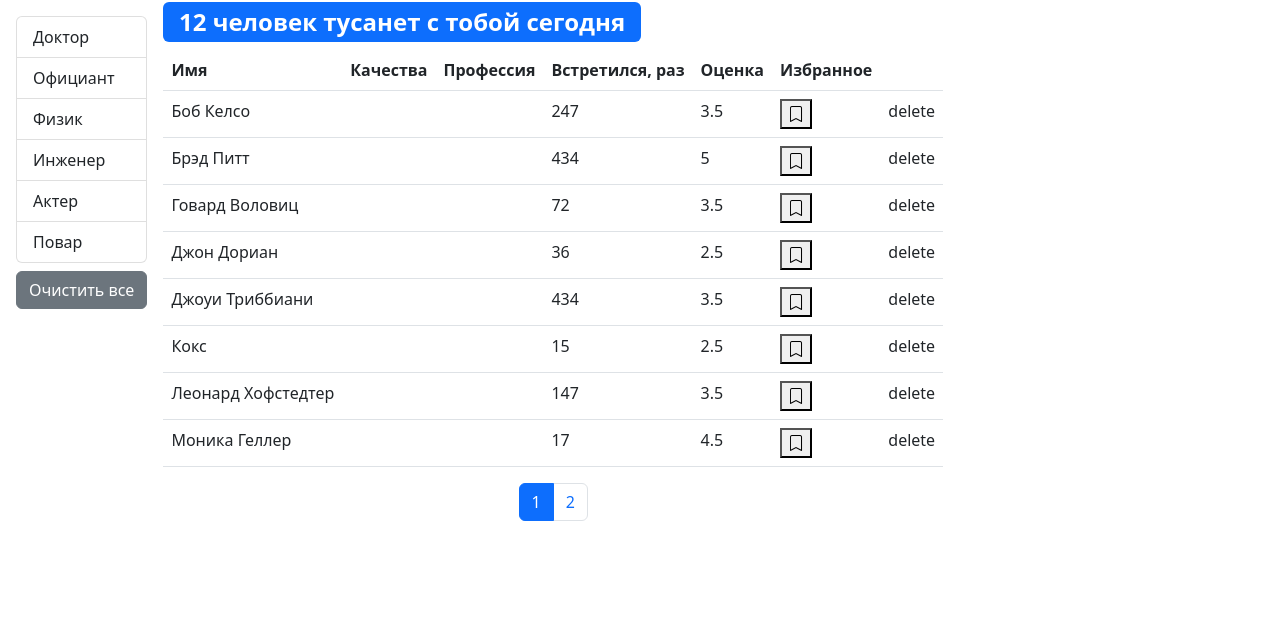
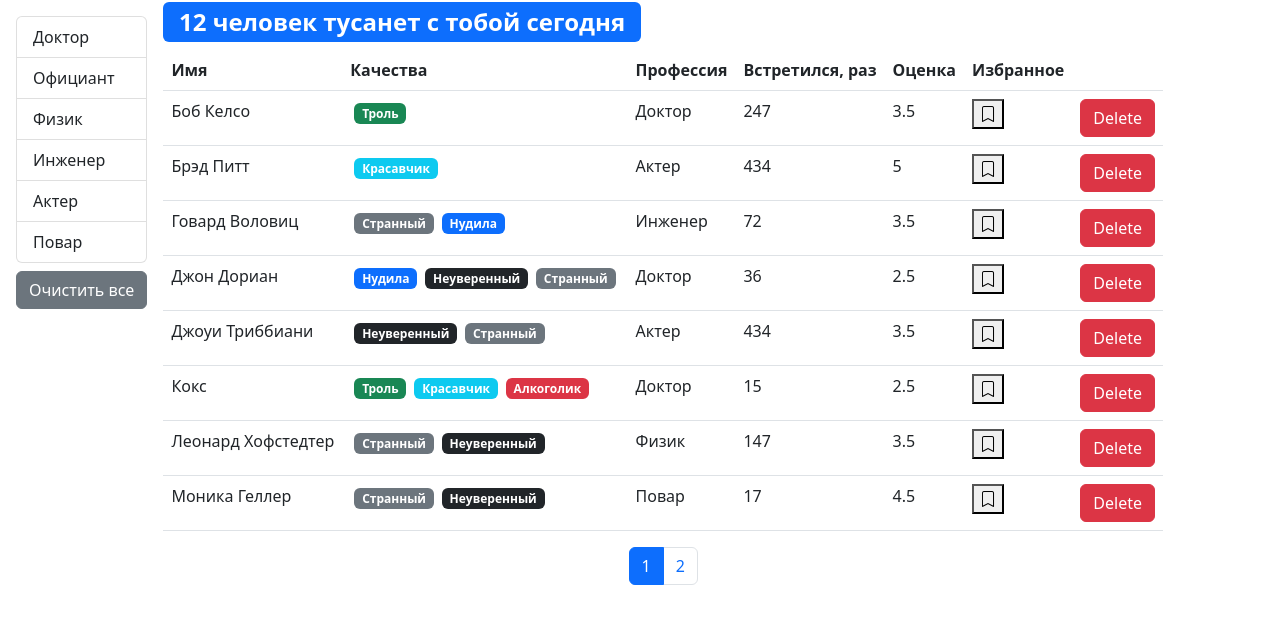
Before and after one commit to Jane-Doe666/pagination, a React (Create React App) app: page / in a window 1280 px wide. Shown: the top 624 px of the page. Built offline with nearby package versions, Linux system fonts and the light colour scheme.

Commit message:
qualityes 8

```diff
--- a/src/app/App.js
+++ b/src/app/App.js
@@ -18,8 +18,6 @@ function App() {
     const handleDelete = (userId) => {
         setUsers(users.filter((user) => user._id !== userId));
     };
-
-    console.log(users)
 
     const handleToggleBookMark = (id) => {
         setUsers(
--- a/src/components/bookmark.jsx
+++ b/src/components/bookmark.jsx
@@ -2,7 +2,6 @@
 import React from "react";
 
 const BookMark = (props) => {
-    console.log("props bookmark",props)
     return <button
         className={
             props.status === false
--- /dev/null
+++ b/src/components/qualityList.jsx
@@ -0,0 +1,16 @@
+import React from "react";
+import PropTypes from "prop-types";
+import Quality from "./quality";
+
+const QualityList = ({ qualityes }) => {
+    return <>
+        {qualityes.map((qual) => (
+            <Quality key={qual._id} {...qual} />
+        ))}</>;
+};
+
+QualityList.propTypes = {
+    qualities: PropTypes.array
+};
+
+export default QualityList;
--- a/src/components/tableBody.jsx
+++ b/src/components/tableBody.jsx
@@ -4,14 +4,14 @@ import _ from "lodash"
 
 const TableBody = ({ data, columns }) => {
     const renderContent = (item, column) => {
-        if (columns[column].component) {
-            const component = columns[column].component;
+        if (columns[column].component){
+            const component = columns[column].component
             if (typeof component === "function"){
-                return component (item);
+                return component (item)
             }
             return component;
         }
-        return _.get(item, [ columns[column].iter ]);
+        return _.get(item,  columns[column].iter );
     };
 
    return (
@@ -19,7 +19,9 @@ const TableBody = ({ data, columns }) => {
        {data.map((item)=>(
            <tr key={item._id}>
               {Object.keys(columns).map((column) => (
-                  <td key={column}>{renderContent(item, column)}</td>
+                  <td key={column}>
+                      {renderContent(item, column)}
+                  </td>
               ))}
            </tr>
        ))}
--- a/src/components/users.jsx
+++ b/src/components/users.jsx
@@ -9,7 +9,6 @@ import UsersTable from "./usersTable";
 import _ from "lodash";
 
 const Users = ({ users, ...rest }) => {
-
     const pageSize = 8;
     const [currentPage, setCurrentPage] = useState(1);
     const [professions] = useState(api.professions);
@@ -46,7 +45,6 @@ const Users = ({ users, ...rest }) => {
         setCurrentPage(1);
     }, [selectedProf]);
 
-    console.log('Users rest!', rest)
 
     return (
         <div className="d-flex">
--- a/src/components/usersTable.jsx
+++ b/src/components/usersTable.jsx
@@ -1,22 +1,26 @@
 /* eslint-disable */
 import React from "react";
-
 import PropTypes from "prop-types";
 import TableHeader from "./tableHeader";
 import TableBody from "./tableBody";
 import BookMark from "./bookmark";
+import QualityList from "./qualityList";
 
-const UsersTable = ({ userCrop, onSort, selectedSort, onToggleBookMark, ...rest })=>{
-    console.log('onToggleBookMark',onToggleBookMark)
-    console.log('rest usersTable',rest)
+const UsersTable = ({ userCrop, onSort, selectedSort, onToggleBookMark, onDelete })=>{
 
     const columns = {
-        name:{iter:"name", name:"Имя"},
-        qualities:{name:"Качества"},
-        profession:{iter:"profession.name", name:"Профессия"},
-        completedMeetings:{iter:"completedMeetings", name:"Встретился, раз"},
-        rate:{iter:"rate", name:"Оценка"},
-        bookmark:{
+        name: {iter:"name", name:"Имя"},
+        qualities: {
+            name:"Качества",
+            component: (props) =>  (
+                <QualityList
+                    qualityes={props.qualities}
+                />
+            )},
+        profession: {iter:"profession.name", name:"Профессия"},
+        completedMeetings: {iter:"completedMeetings", name:"Встретился, раз"},
+        rate: {iter:"rate", name:"Оценка"},
+        bookmark: {
             iter:"bookmark",
             name:"Избранное",
             component: (props) => (
@@ -25,9 +29,17 @@ const UsersTable = ({ userCrop, onSort, selectedSort, onToggleBookMark, ...rest
                     onClick={()=>onToggleBookMark(props._id)}
             />)
         },
-        delete:{component:"delete"}
+        delete: {
+            component: (props) => (
+                <button
+                    className="btn btn-danger"
+                    onClick={() => onDelete(props._id)}
+                >
+                    Delete
+                </button>
+            )
+        }
     }
-
 
     return (
     <table className="table">
@@ -52,4 +64,4 @@ UsersTable.propTypes = {
     selectedSort: PropTypes.object.isRequired
 }
 
-export default UsersTable
+export default UsersTable;
```
Also changed, not shown: src/components/user.jsx (+32 -32 lines), src/components/table.jsx (added).
